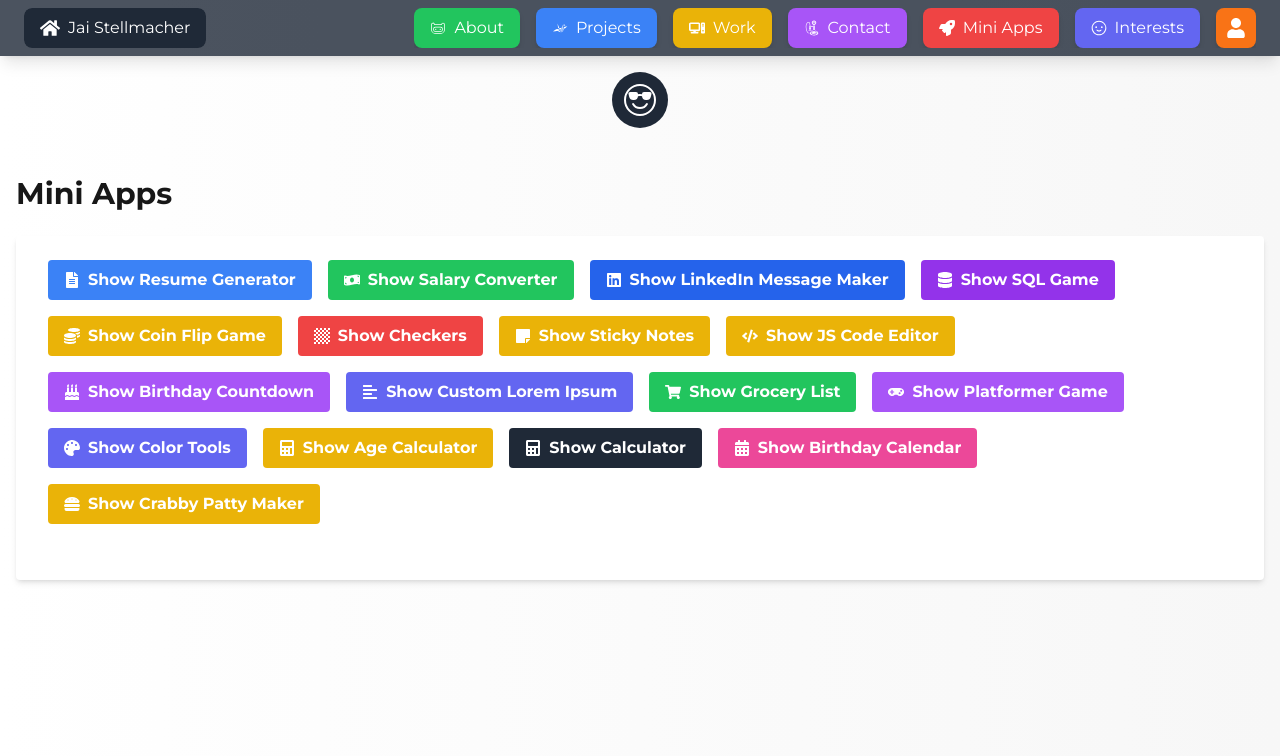
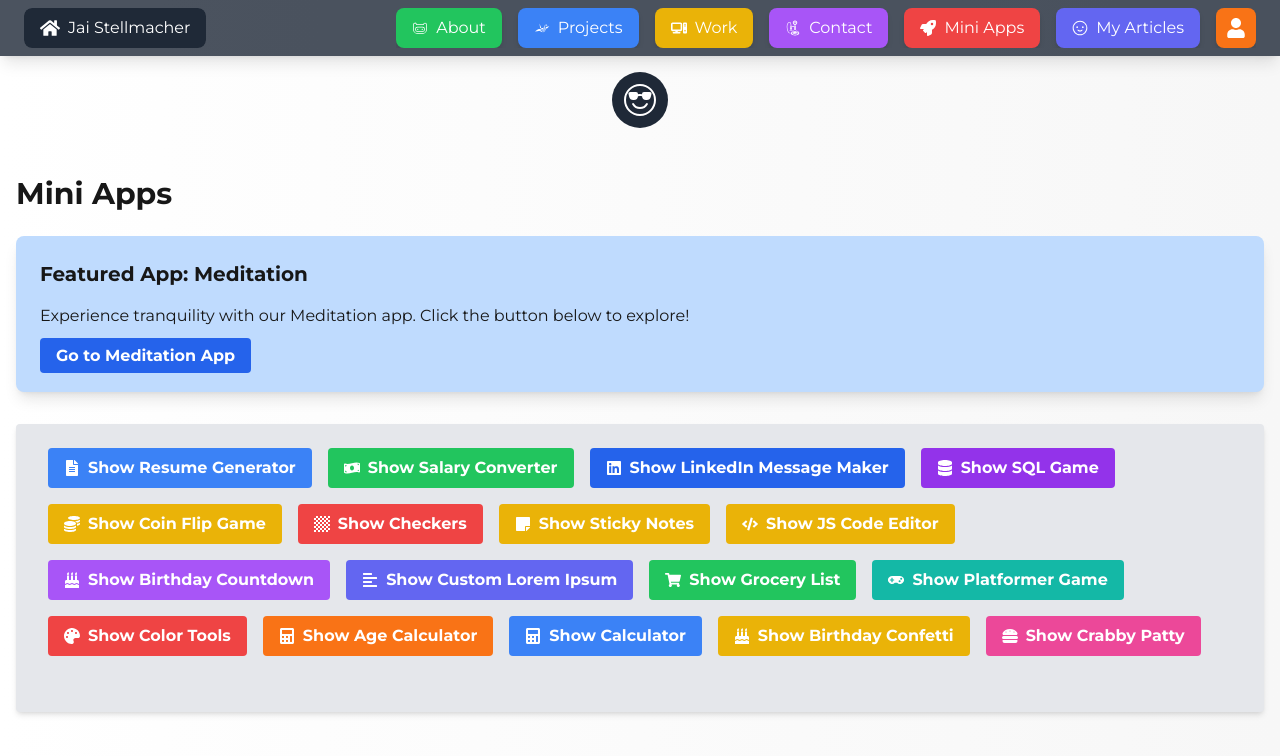
Before and after one commit to jstellmacher/portfolio_site, a Next.js app: page /miniApps in a window 1280 px wide. Shown: the top 756 px of the page. Built offline with nearby package versions, Linux system fonts and the light colour scheme; a web font is replaced by a local one.

Commit message:
finally fixes issue using ssr false

```diff
--- a/app/meditation/page.jsx
+++ b/app/meditation/page.jsx
@@ -3,7 +3,7 @@ import { useState } from 'react';
 import GrowingCircle from '../../components/Meditation/GrowingCircle';
 import PomodoroTimer from '../../components/Meditation/PomodoroTimer';
 import VideoPlayer from '../../components/Meditation/VideoPlayer';
-import MeditationNav from '../../components/Meditation/MeditationNav'; // Add this import
+import MeditationNav from '../../components/Meditation/MeditationNav';
 
 const MeditationPage = () => {
     const [showGrowingCircle, setShowGrowingCircle] = useState(false);
--- a/app/miniApps/page.jsx
+++ b/app/miniApps/page.jsx
@@ -2,59 +2,31 @@
 
 import React, { useState } from 'react';
 import dynamic from 'next/dynamic';
-import { FaFileAlt, FaMoneyBillWave, FaLinkedin, FaDatabase, FaCoins, FaChessBoard, FaStickyNote, FaCode, FaBirthdayCake, FaAlignLeft, FaShoppingCart, FaGamepad, FaPalette, FaCalculator, FaCalendarAlt, FaHamburger } from 'react-icons/fa';
+import {
+  FaFileAlt, FaMoneyBillWave, FaLinkedin, FaDatabase, FaCoins,
+  FaChessBoard, FaStickyNote, FaCode, FaBirthdayCake, FaAlignLeft,
+  FaShoppingCart, FaGamepad, FaPalette, FaCalculator, FaCalendarAlt,
+  FaHamburger
+} from 'react-icons/fa';
 
-const ResumeGenerator = dynamic(() => import('../../components/MiniApps/ResumeGenerator'), {
-  ssr: false,
-});
-const HourlySalary = dynamic(() => import('../../components/MiniApps/HourlySalary'), {
-  ssr: false,
-});
-const LinkedinMsg = dynamic(() => import('../../components/MiniApps/LinkedinMsg'), {
-  ssr: false,
-});
-const SQLGame = dynamic(() => import('../../components/MiniApps/SQLGame'), {
-  ssr: false,
-});
-const CoinFlip = dynamic(() => import('../../components/MiniApps/CoinFlip'), {
-  ssr: false,
-});
-const Checkers = dynamic(() => import('../../components/MiniApps/Checkers'), {
-  ssr: false,
-});
-const StickyNote = dynamic(() => import('../../components/MiniApps/StickyNote'), {
-  ssr: false,
-});
-const JSCodeEditor = dynamic(() => import('../../components/MiniApps/JSCodeEditor'), {
-  ssr: false,
-});
-const BirthdayCountdown = dynamic(() => import('../../components/MiniApps/BdayCountdown'), {
-  ssr: false,
-});
-const CustomLoremIpsum = dynamic(() => import('../../components/MiniApps/LoremIpsum'), {
-  ssr: false,
-});
-const GroceryList = dynamic(() => import('../../components/MiniApps/GroceryList'), {
-  ssr: false,
-});
-const PlatformerGame = dynamic(() => import('../../components/MiniApps/PlatformerGame'), {
-  ssr: false,
-});
-const ColorTools = dynamic(() => import('../../components/MiniApps/ColorTools'), {
-  ssr: false,
-});
-const AgeCalculator = dynamic(() => import('../../components/MiniApps/Age'), {
-  ssr: false,
-});
-const Calculator = dynamic(() => import('../../components/MiniApps/Calculator'), {
-  ssr: false,
-});
-const Birthday = dynamic(() => import('../../components/MiniApps/Birthday'), {
-  ssr: false,
-});
-const CrabbyPatty = dynamic(() => import('../../components/MiniApps/CrabbyPatty'), {
-  ssr: false,
-});
+// Dynamic imports for each mini app
+const ResumeGenerator = dynamic(() => import('../../components/MiniApps/ResumeGenerator'), { ssr: false });
+const HourlySalary = dynamic(() => import('../../components/MiniApps/HourlySalary'), { ssr: false });
+const LinkedinMsg = dynamic(() => import('../../components/MiniApps/LinkedinMsg'), { ssr: false });
+const SQLGame = dynamic(() => import('../../components/MiniApps/SQLGame'), { ssr: false });
+const CoinFlip = dynamic(() => import('../../components/MiniApps/CoinFlip'), { ssr: false });
+const Checkers = dynamic(() => import('../../components/MiniApps/Checkers'), { ssr: false });
+const StickyNote = dynamic(() => import('../../components/MiniApps/StickyNote'), { ssr: false });
+const JSCodeEditor = dynamic(() => import('../../components/MiniApps/JSCodeEditor'), { ssr: false });
+const BirthdayCountdown = dynamic(() => import('../../components/MiniApps/BdayCountdown'), { ssr: false });
+const CustomLoremIpsum = dynamic(() => import('../../components/MiniApps/LoremIpsum'), { ssr: false });
+const GroceryList = dynamic(() => import('../../components/MiniApps/GroceryList'), { ssr: false });
+const PlatformerGame = dynamic(() => import('../../components/MiniApps/PlatformerGame'), { ssr: false });
+const ColorTools = dynamic(() => import('../../components/MiniApps/ColorTools'), { ssr: false });
+const AgeCalculator = dynamic(() => import('../../components/MiniApps/Age'), { ssr: false });
+const Calculator = dynamic(() => import('../../components/MiniApps/Calculator'), { ssr: false });
+const Birthday = dynamic(() => import('../../components/MiniApps/Birthday'), { ssr: false });
+const CrabbyPatty = dynamic(() => import('../../components/MiniApps/CrabbyPatty'), { ssr: false });
 
 export default function MiniApps() {
   const [activeApp, setActiveApp] = useState(null);
@@ -65,10 +37,23 @@ export default function MiniApps() {
 
   return (
     <div className="container mx-auto px-4 py-8">
-      <h1 className="text-3xl font-bold mb-6">Mini Apps</h1>
+      <h1 className="text-3xl font-bold mb-6 dark:text-white">Mini Apps</h1>
 
-      <div className="bg-white shadow-md rounded px-8 pt-6 pb-8 mb-4">
+      {/* Featured App Section */}
+      <div className="bg-blue-200 dark:bg-blue-800 p-6 rounded-lg mb-8 shadow-lg">
+        <h2 className="text-xl font-bold mb-4">Featured App: Meditation</h2>
+        <p className="mb-4">Experience tranquility with our Meditation app. Click the button below to explore!</p>
+        <a
+          href="/meditation"
+          className="bg-blue-600 text-white font-bold py-2 px-4 rounded hover:bg-blue-700 transition duration-300"
+        >
+          Go to Meditation App
+        </a>
+      </div>
+
+      <div className="bg-gray-200 dark:bg-white shadow-md rounded px-8 pt-6 pb-8 mb-4">
         <div className="flex flex-wrap gap-4 mb-6">
+
           <button
             onClick={() => toggleApp('resumeGenerator')}
             className={`${activeApp === 'resumeGenerator' ? 'bg-blue-700' : 'bg-blue-500 hover:bg-blue-700'} text-white font-bold py-2 px-4 rounded focus:outline-none focus:shadow-outline flex items-center`}
@@ -159,7 +144,7 @@ export default function MiniApps() {
 
           <button
             onClick={() => toggleApp('platformerGame')}
-            className={`${activeApp === 'platformerGame' ? 'bg-purple-600' : 'bg-purple-500 hover:bg-purple-600'} text-white font-bold py-2 px-4 rounded focus:outline-none focus:shadow-outline flex items-center`}
+            className={`${activeApp === 'platformerGame' ? 'bg-teal-600' : 'bg-teal-500 hover:bg-teal-600'} text-white font-bold py-2 px-4 rounded focus:outline-none focus:shadow-outline flex items-center`}
           >
             <FaGamepad className="mr-2" />
             {activeApp === 'platformerGame' ? 'Hide Platformer Game' : 'Show Platformer Game'}
@@ -167,7 +152,7 @@ export default function MiniApps() {
 
           <button
             onClick={() => toggleApp('colorTools')}
-            className={`${activeApp === 'colorTools' ? 'bg-indigo-600' : 'bg-indigo-500 hover:bg-indigo-600'} text-white font-bold py-2 px-4 rounded focus:outline-none focus:shadow-outline flex items-center`}
+            className={`${activeApp === 'colorTools' ? 'bg-red-600' : 'bg-red-500 hover:bg-red-600'} text-white font-bold py-2 px-4 rounded focus:outline-none focus:shadow-outline flex items-center`}
           >
             <FaPalette className="mr-2" />
             {activeApp === 'colorTools' ? 'Hide Color Tools' : 'Show Color Tools'}
@@ -175,7 +160,7 @@ export default function MiniApps() {
 
           <button
             onClick={() => toggleApp('ageCalculator')}
-            className={`${activeApp === 'ageCalculator' ? 'bg-yellow-600' : 'bg-yellow-500 hover:bg-yellow-600'} text-white font-bold py-2 px-4 rounded focus:outline-none focus:shadow-outline flex items-center`}
+            className={`${activeApp === 'ageCalculator' ? 'bg-orange-600' : 'bg-orange-500 hover:bg-orange-600'} text-white font-bold py-2 px-4 rounded focus:outline-none focus:shadow-outline flex items-center`}
           >
             <FaCalculator className="mr-2" />
             {activeApp === 'ageCalculator' ? 'Hide Age Calculator' : 'Show Age Calculator'}
@@ -183,7 +168,7 @@ export default function MiniApps() {
 
           <button
             onClick={() => toggleApp('calculator')}
-            className={`${activeApp === 'calculator' ? 'bg-gray-900' : 'bg-gray-800 hover:bg-gray-900'} text-white font-bold py-2 px-4 rounded focus:outline-none focus:shadow-outline flex items-center`}
+            className={`${activeApp === 'calculator' ? 'bg-blue-600' : 'bg-blue-500 hover:bg-blue-600'} text-white font-bold py-2 px-4 rounded focus:outline-none focus:shadow-outline flex items-center`}
           >
             <FaCalculator className="mr-2" />
             {activeApp === 'calculator' ? 'Hide Calculator' : 'Show Calculator'}
@@ -191,21 +176,23 @@ export default function MiniApps() {
 
           <button
             onClick={() => toggleApp('birthday')}
-            className={`${activeApp === 'birthday' ? 'bg-pink-700' : 'bg-pink-500 hover:bg-pink-700'} text-white font-bold py-2 px-4 rounded focus:outline-none focus:shadow-outline flex items-center`}
+            className={`${activeApp === 'birthday' ? 'bg-yellow-600' : 'bg-yellow-500 hover:bg-yellow-600'} text-white font-bold py-2 px-4 rounded focus:outline-none focus:shadow-outline flex items-center`}
           >
-            <FaCalendarAlt className="mr-2" />
-            {activeApp === 'birthday' ? 'Hide Birthday Calendar' : 'Show Birthday Calendar'}
+            <FaBirthdayCake className="mr-2" />
+            {activeApp === 'birthday' ? 'Hide Birthday Confetti' : 'Show Birthday Confetti'}
           </button>
 
           <button
             onClick={() => toggleApp('crabbyPatty')}
-            className={`${activeApp === 'crabbyPatty' ? 'bg-yellow-700' : 'bg-yellow-500 hover:bg-yellow-700'} text-white font-bold py-2 px-4 rounded focus:outline-none focus:shadow-outline flex items-center`}
+            className={`${activeApp === 'crabbyPatty' ? 'bg-pink-600' : 'bg-pink-500 hover:bg-pink-600'} text-white font-bold py-2 px-4 rounded focus:outline-none focus:shadow-outline flex items-center`}
           >
             <FaHamburger className="mr-2" />
-            {activeApp === 'crabbyPatty' ? 'Hide Crabby Patty Maker' : 'Show Crabby Patty Maker'}
+            {activeApp === 'crabbyPatty' ? 'Hide Crabby Patty' : 'Show Crabby Patty'}
           </button>
+
         </div>
 
+        {/* Render active app components */}
         {activeApp === 'resumeGenerator' && <ResumeGenerator />}
         {activeApp === 'hourlySalary' && <HourlySalary />}
         {activeApp === 'linkedinMsg' && <LinkedinMsg />}
@@ -217,11 +204,7 @@ export default function MiniApps() {
         {activeApp === 'birthdayCountdown' && <BirthdayCountdown />}
         {activeApp === 'customLoremIpsum' && <CustomLoremIpsum />}
         {activeApp === 'groceryList' && <GroceryList />}
-        {activeApp === 'platformerGame' && (
-          <div className="w-full mb-6">
-            <PlatformerGame />
-          </div>
-        )}
+        {activeApp === 'platformerGame' && <PlatformerGame />}
         {activeApp === 'colorTools' && <ColorTools />}
         {activeApp === 'ageCalculator' && <AgeCalculator />}
         {activeApp === 'calculator' && <Calculator />}
--- a/app/page.jsx
+++ b/app/page.jsx
@@ -1,5 +1,6 @@
 'use client';
 
+import dynamic from 'next/dynamic';
 import { useEffect, useState } from 'react';
 import HeroSection from '../components/HeroSection';
 import CTASection from '../components/CTASection';
@@ -9,7 +10,9 @@ import ContactSection from '../components/ContactSection';
 import ExperienceSection from '../components/Experience';
 import SoftSkills from '../components/SoftSkills';
 import Footer from '../components/Footer';
-import GltfCanvas from '../components/GltfBackgroundModel'; // Your GLTF model component
+
+// Dynamically import GltfCanvas with no SSR
+const GltfCanvas = dynamic(() => import('../components/GltfBackgroundModel'), { ssr: false });
 
 const Page = () => {
   const [scrollY, setScrollY] = useState(0);
@@ -20,14 +23,12 @@ const Page = () => {
     window.addEventListener('scroll', handleScroll);
 
     const detectBrave = async () => {
-      // Check if the browser is Brave
       if (navigator.brave && (await navigator.brave.isBrave())) {
         setIsBraveBrowser(true);
       }
     };
 
-    detectBrave(); // Call the Brave detection
-    window.addEventListener('scroll', handleScroll);
+    detectBrave();
 
     return () => {
       window.removeEventListener('scroll', handleScroll);
@@ -36,7 +37,6 @@ const Page = () => {
 
   return (
     <>
-      {/* Render the GLTF model only if not using Brave */}
       {!isBraveBrowser && <GltfCanvas scrollY={scrollY} />}
       <HeroSection />
       <CTASection />
--- a/components/GltfBackgroundModel.jsx
+++ b/components/GltfBackgroundModel.jsx
@@ -1,28 +1,32 @@
 // components/GltfBackgroundModel.jsx
 import { useRef } from 'react';
-import { Canvas, useFrame } from '@react-three/fiber';
+import { Canvas } from '@react-three/fiber';
 import { useGLTF } from '@react-three/drei';
 
 const GltfModel = ({ scrollY }) => {
   const modelRef = useRef();
   const { scene } = useGLTF('/assets/jais_website.gltf'); // Path to your GLTF model
 
-  // Rotate the model based on scroll position
-  useFrame(() => {
-    if (modelRef.current) {
-      modelRef.current.rotation.y = scrollY * 0.001; // Adjust rotation speed here
-    }
-  });
+  console.log('GltfModel component rendered');
+  console.log('ScrollY value:', scrollY);
 
-  // Adjust the materials for a better appearance
-  scene.traverse((child) => {
-    if (child.isMesh) {
-      // Adjust the material properties
-      child.material.color.set('#ffffff'); // Set base color to white
-      child.material.roughness = 0.5; // Adjust roughness for shine
-      child.material.metalness = 0.2; // Add a bit of metallic look
-    }
-  });
+  // Comment out the useFrame hook
+  // useFrame(() => {
+  //   if (modelRef.current) {
+  //     modelRef.current.rotation.y = scrollY * 0.001; // Adjust rotation speed here
+  //     console.log('Model rotation updated:', modelRef.current.rotation.y);
+  //   }
+  // });
+
+  // Comment out the scene traversal
+  // scene.traverse((child) => {
+  //   if (child.isMesh) {
+  //     console.log('Mesh found:', child.name);
+  //     child.material.color.set('#ffffff'); // Set base color to white
+  //     child.material.roughness = 0.5; // Adjust roughness for shine
+  //     child.material.metalness = 0.2; // Add a bit of metallic look
+  //   }
+  // });
 
   return (
     <primitive object={scene} ref={modelRef} scale={0.1} /> // Further scale down for zooming out
@@ -30,6 +34,8 @@ const GltfModel = ({ scrollY }) => {
 };
 
 const GltfCanvas = ({ scrollY }) => {
+  console.log('GltfCanvas component rendered');
+
   return (
     <Canvas style={{ position: 'fixed', top: 0, left: 0, width: '100%', height: '100%', zIndex: -1 }}>
       <ambientLight intensity={1} />
--- a/components/Navigation.jsx
+++ b/components/Navigation.jsx
@@ -108,7 +108,8 @@ const Navigation = ({ pathname }) => {
                 <NavLink href="#experience" label="Work" color="yellow" mobile onClick={handleNavigation} />
                 <NavLink href="#contact" label="Contact" color="purple" mobile onClick={handleNavigation} />
                 <NavLink href="/miniApps" label="Mini Apps" color="red" mobile onClick={handleNavigation} />
-                <NavLink href="/interests" label="Interests" color="indigo" mobile onClick={handleNavigation} />
+                {/* Replaced Interests link with My Articles */}
+                <NavLink href="/articles" label="My Articles" color="indigo" mobile onClick={handleNavigation} />
                 <LoginButton isLoggedIn={isLoggedIn} onClick={isLoggedIn ? handleLogout : handleLoginClick} mobile />
               </div>
             </div>
@@ -121,7 +122,8 @@ const Navigation = ({ pathname }) => {
           <NavLink href="#experience" label="Work" color="yellow" icon={<FaComputer className="mr-2"/>} onClick={handleNavigation} />
           <NavLink href="#contact" label="Contact" color="purple" icon={<GiCandlestickPhone className="mr-2" />} onClick={handleNavigation} />
           <NavLink href="/miniApps" label="Mini Apps" color="red" icon={<FaRocket className="mr-2" />} onClick={handleNavigation} />
-          <NavLink href="/interests" label="Interests" color="indigo" icon={<GoSmiley className="mr-2" />} onClick={handleNavigation} />
+          {/* Replaced Interests link with My Articles */}
+          <NavLink href="/articles" label="My Articles" color="indigo" icon={<GoSmiley className="mr-2" />} onClick={handleNavigation} />
           <LoginButton isLoggedIn={isLoggedIn} onClick={isLoggedIn ? handleLogout : handleLoginClick} />
         </div>
       )}
```
Also changed, not shown: package.json (+16 -6 lines), 1 other file (tests, documents, lock files or other folders).
